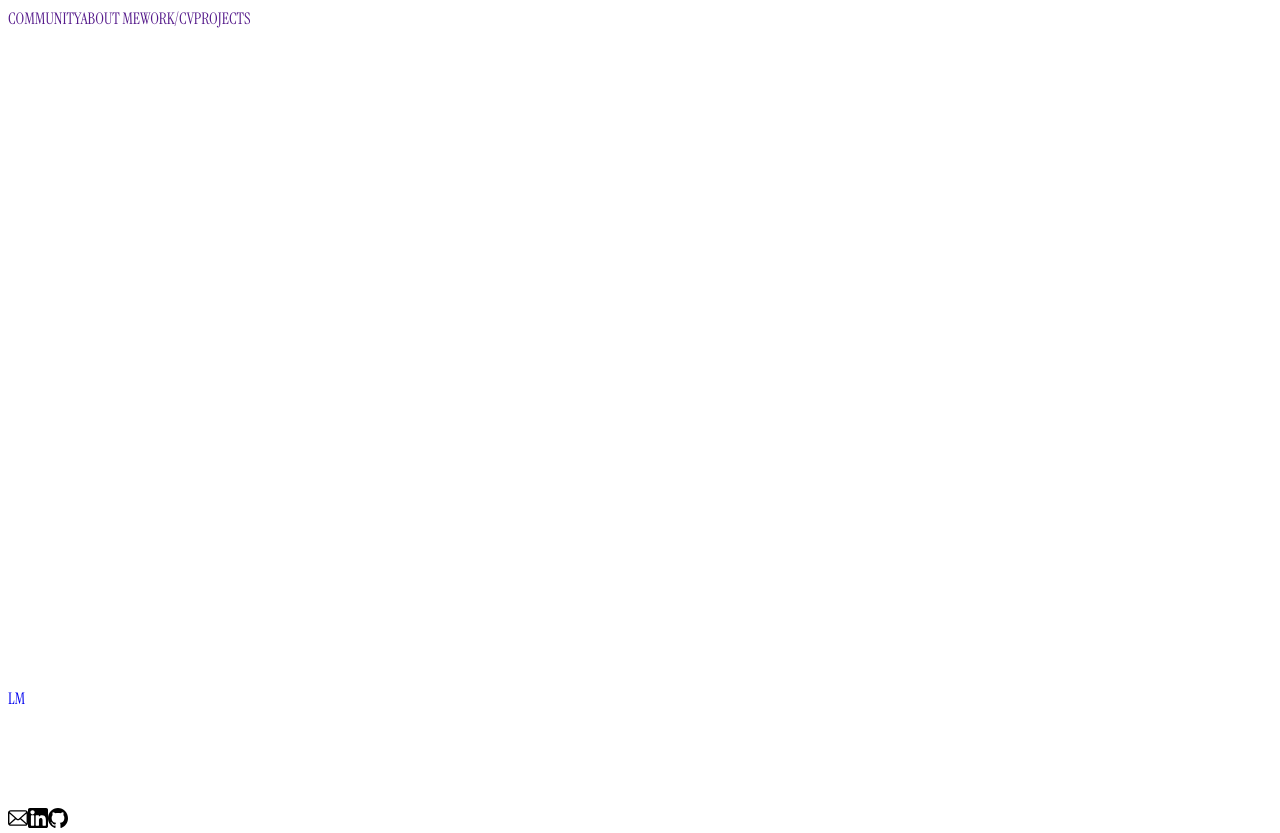
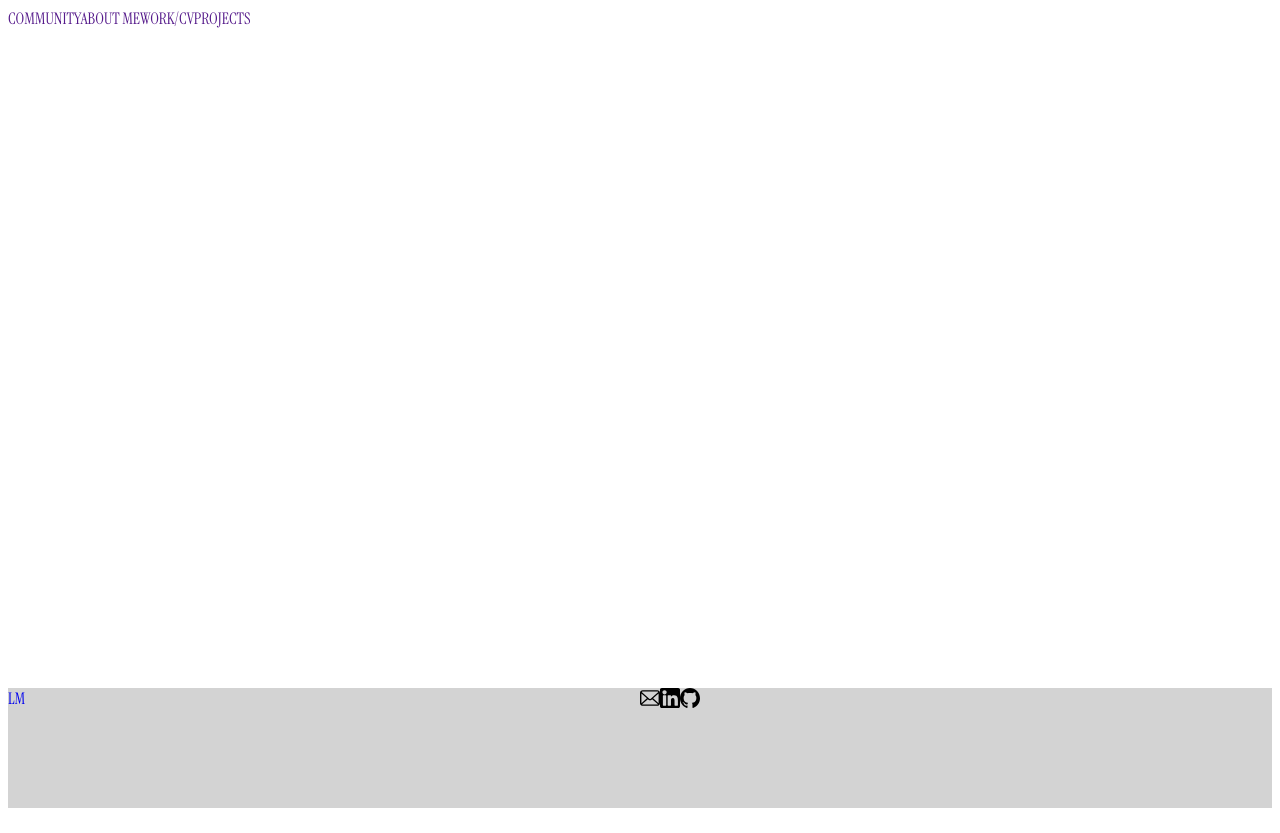
Before and after one commit to Logan-Mui/Web-Portfolio, a React (Vite) app: page / in a window 1280 px wide. Built offline with nearby package versions, Linux system fonts and the light colour scheme.

Commit message:
the menu vanished

```diff
--- a/src/styles/splash.css
+++ b/src/styles/splash.css
@@ -2,3 +2,12 @@
     width:100%;
     height:85%;
 }
+
+.Header {
+    display: flex;
+
+    height: 15%;
+    width: 100%;
+
+    background-color: lightgray;
+}
```
